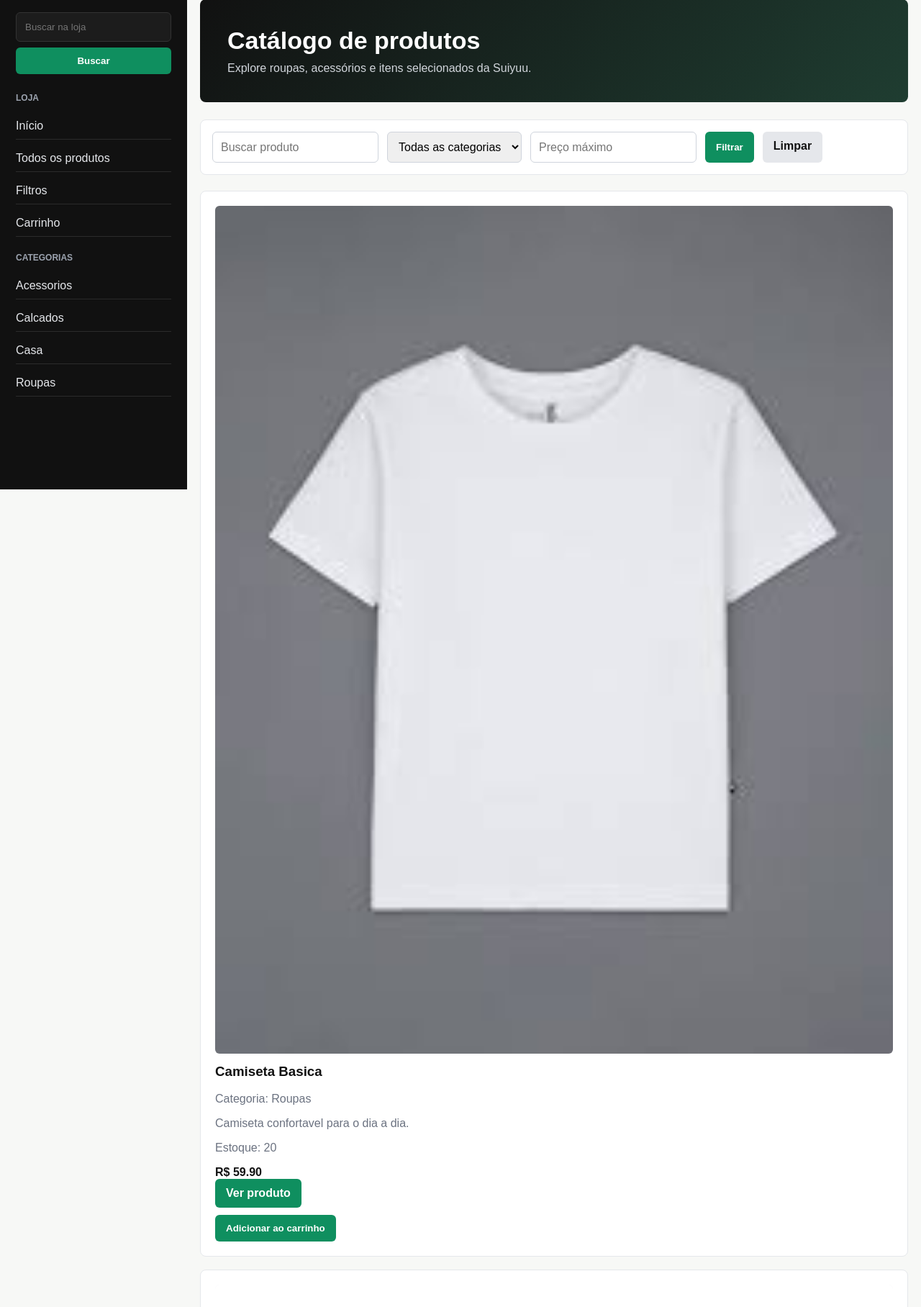
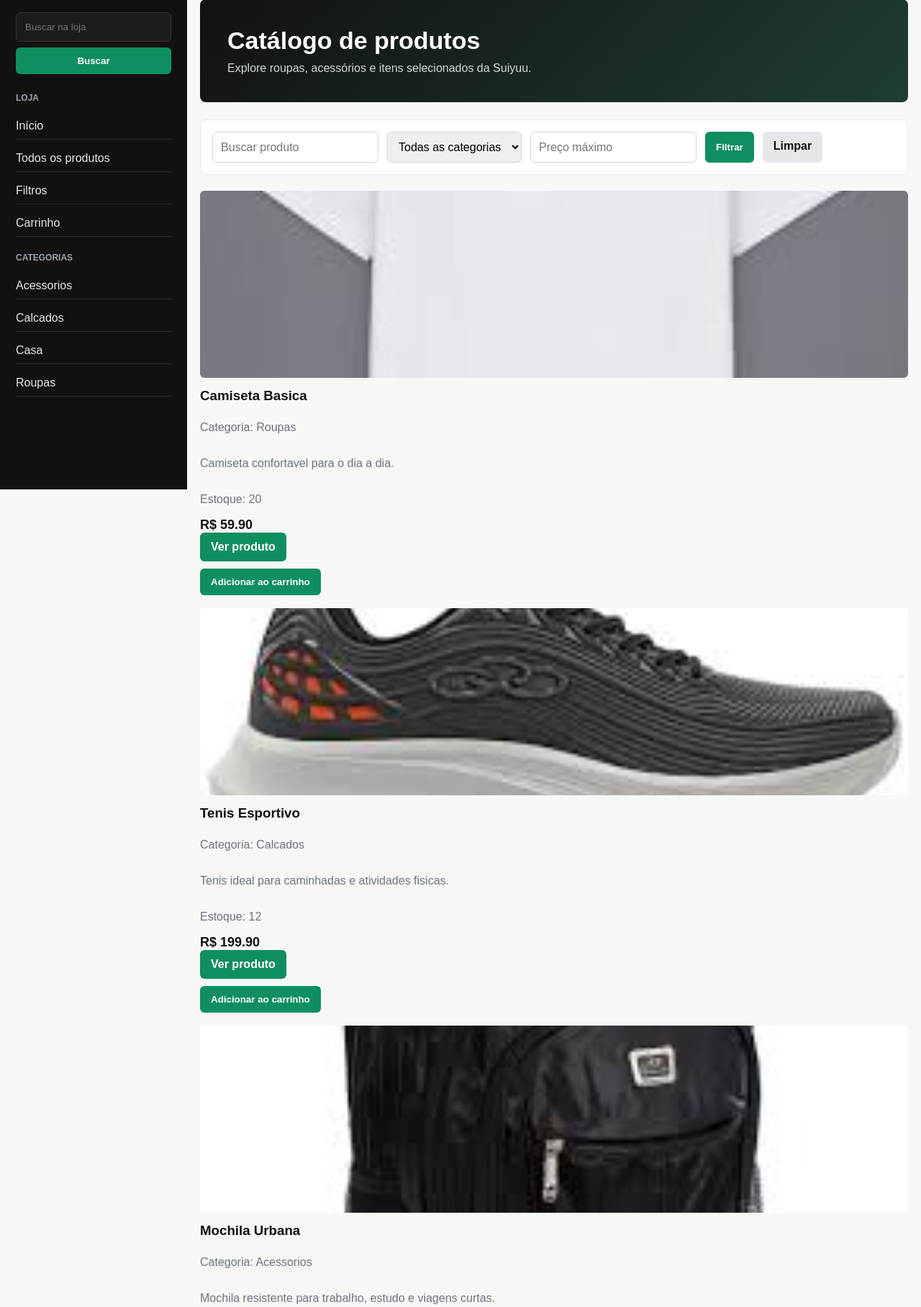
Before and after one commit to nyyzyyyyy/loja-virtual-flask, a Flask app: page /produtos in a window 1280 px wide. Shown: the part 120-1936 px from the top of the page at 72% size. Run offline with Flask 3, Linux system fonts and the light colour scheme; data comes from the database, SQL or seed files in the repository.

Commit message:
Ajusta escala das imagens no catalogo

```diff
--- a/static/css/style.css
+++ b/static/css/style.css
@@ -164,7 +164,11 @@ a {
     gap: 18px;
 }
 
-.produto-card,
+.produto-card {
+    display: flex;
+    flex-direction: column;
+    min-height: 100%;
+}
 .produto-detalhe,
 .admin-area,
 .form-admin {
@@ -175,8 +179,15 @@ a {
 }
 
 .produto-card h3 {
-    margin-top: 0;
+    margin: 0 0 8px;
 }
+
+.produto-card strong {
+    display: block;
+    margin-top: auto;
+    font-size: 18px;
+}
+
 
 .produto-card p {
     color: var(--muted);
@@ -268,7 +279,7 @@ a {
 
 .produto-imagem {
     width: 100%;
-    aspect-ratio: 4 / 5;
+    height: 260px;
     object-fit: cover;
     object-position: center;
     display: block;
@@ -276,6 +287,7 @@ a {
     margin-bottom: 14px;
     background: #f3f4f6;
 }
+
 
 .produto-imagem-detalhe {
     width: 100%;
```
